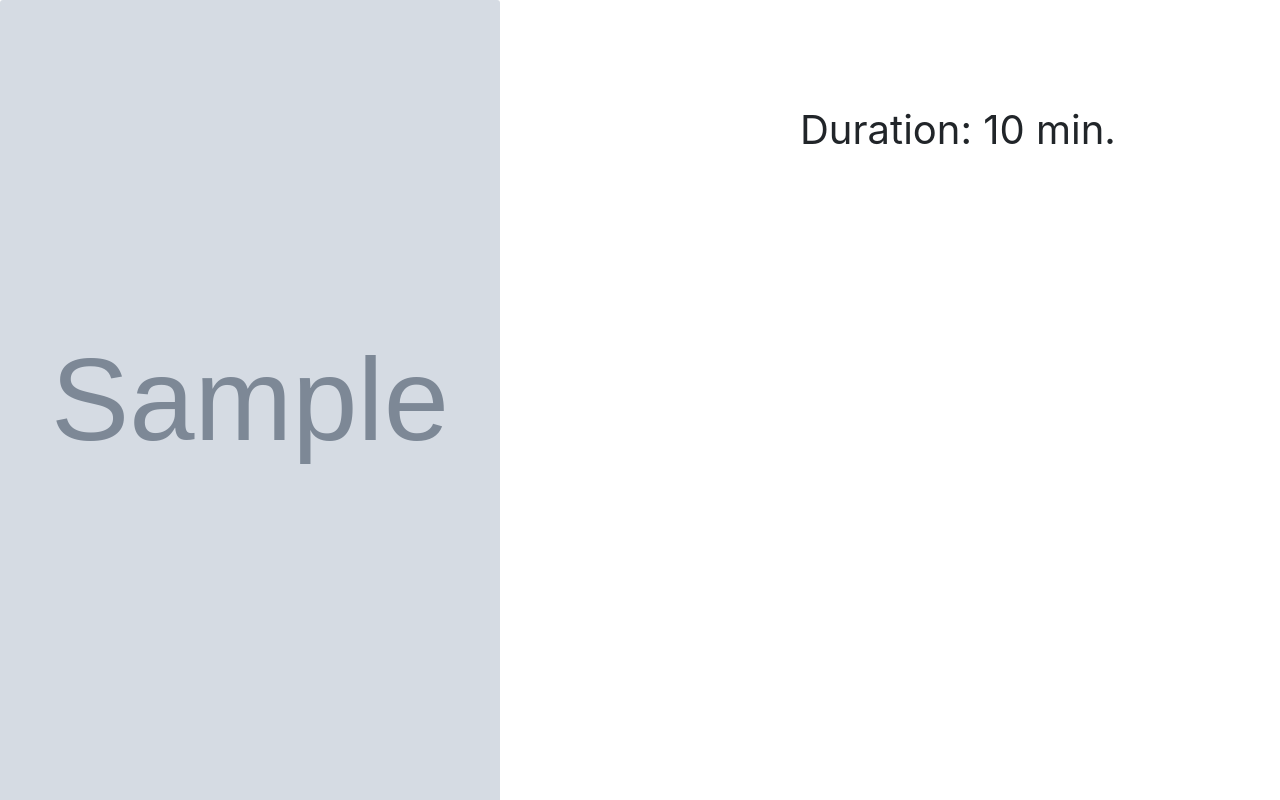
After one commit to deansainer/watch-play-list, a Django app: template organizer_app/templates/organizer_app/details.html in a window 1280 px wide. The commit adds this page. Run offline with Django 4.2, Linux system fonts and the light colour scheme; the template is opened without the code that fills it: most values are stand-ins (such as "Sample title", 1, 10 or a date in 2020); grey boxes marked "Sample" are stand-in pictures; data that the repository does not hold is empty.

Commit message:
added details redirect

```diff
--- a/organizer_app/models.py
+++ b/organizer_app/models.py
@@ -10,7 +10,7 @@ class Content(models.Model):
     title = models.CharField(max_length=200)
     year = models.IntegerField()
     type = models.CharField(max_length=50)
-    top_rank = models.FloatField()
+    top_rank = models.IntegerField()
     image = models.URLField()
     duration = models.IntegerField()
     rating = models.FloatField()
--- /dev/null
+++ b/organizer_app/templates/organizer_app/details.html
@@ -0,0 +1,12 @@
+{% load static %}
+<link rel="stylesheet" href="https://cdn.jsdelivr.net/npm/bootstrap@4.3.1/dist/css/bootstrap.min.css" integrity="sha384-ggOyR0iXCbMQv3Xipma34MD+dH/1fQ784/j6cY/iJTQUOhcWr7x9JvoRxT2MZw1T" crossorigin="anonymous">
+<link rel="stylesheet" type="text/css" href="{% static 'css/main.css' %}">
+<div class="details_card">
+
+  <img src="{{content.image}}" style="width: 500px; height: 800px" class="card-img-top"/>
+  <div class="d-flex justify-content-between">
+    <div class="details_card_data">
+      <span>Duration: </span><span>{{content.duration}} min.</span>
+    </div>
+</div>
+  </div>
--- a/organizer_app/urls.py
+++ b/organizer_app/urls.py
@@ -4,5 +4,7 @@ from .views import *
 
 
 urlpatterns = [
-    path('', views.movies)
+    path('', views.movies),
+    path('delete/<str:id>', views.delete, name='delete_url'),
+    path('details/<str:id>', views.details, name='details_url')
 ]
--- a/static/css/main.css
+++ b/static/css/main.css
@@ -10,3 +10,11 @@
     margin-top: 75px;
     margin-bottom: 10px;
 }
+.details_card{
+    display: flex;
+}
+.details_card_data{
+    margin-left: 300px;
+    margin-top: 100px;
+    font-size: 40px;
+}
```
Also changed, not shown: organizer_app/templates/organizer_app/organizer.html (+14 -4 lines), organizer_app/views.py (+13 -1 lines), organizer_app/migrations/0005_alter_content_top_rank.py (added).
